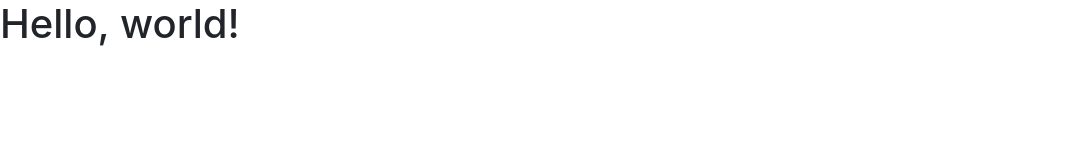
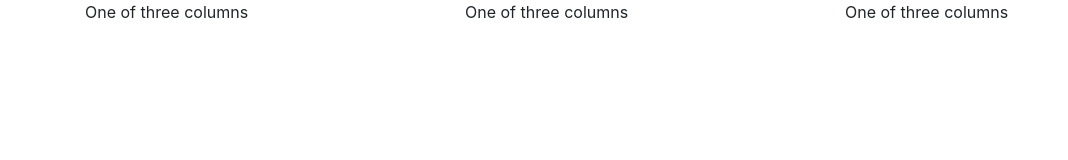
Before and after one commit to SteveAMurphy/SteveAMurphy.github.io, a plain HTML site: page Blog.html in a window 1280 px wide. Shown: the whole page, without its empty margins (0-1068 px from the left). Drawn offline with nearby package versions, Linux system fonts and the light colour scheme.

Commit message:
Update to 3 column layout

```diff
--- a/Blog.html
+++ b/Blog.html
@@ -11,7 +11,23 @@ crossorigin="anonymous">
  <title>Hello, world! Steve was here!!</title>
  </head>
  <body>
- <h1>Hello, world!</h1>
+
+
+ <div class="container">
+        <div class="row">
+            <div class="col-sm">
+            One of three columns
+         </div>
+            <div class="col-sm">
+            One of three columns
+         </div>
+            <div class="col-sm">
+            One of three columns
+         </div>
+        </div>
+    </div>
+
+
 <!-- JavaSCript loaded last for performance purposes -->
  <script src="https://code.jquery.com/jquery-3.5.1.slim.min.js"
 integrity="sha384-DfXdz2htPH0lsSSs5nCTpuj/zy4C+OGpamoFVy38MVBnE+IbbVYUew+OrCXaRkfj"
```
